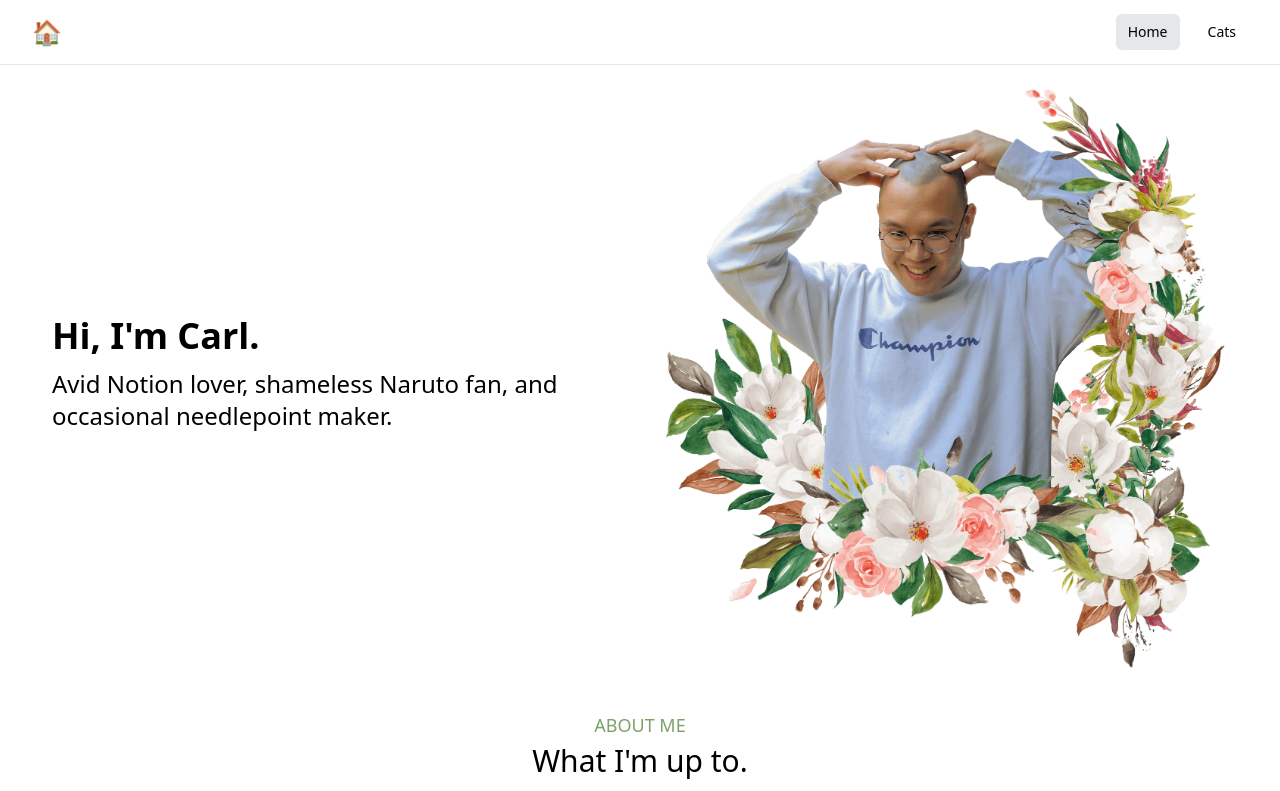
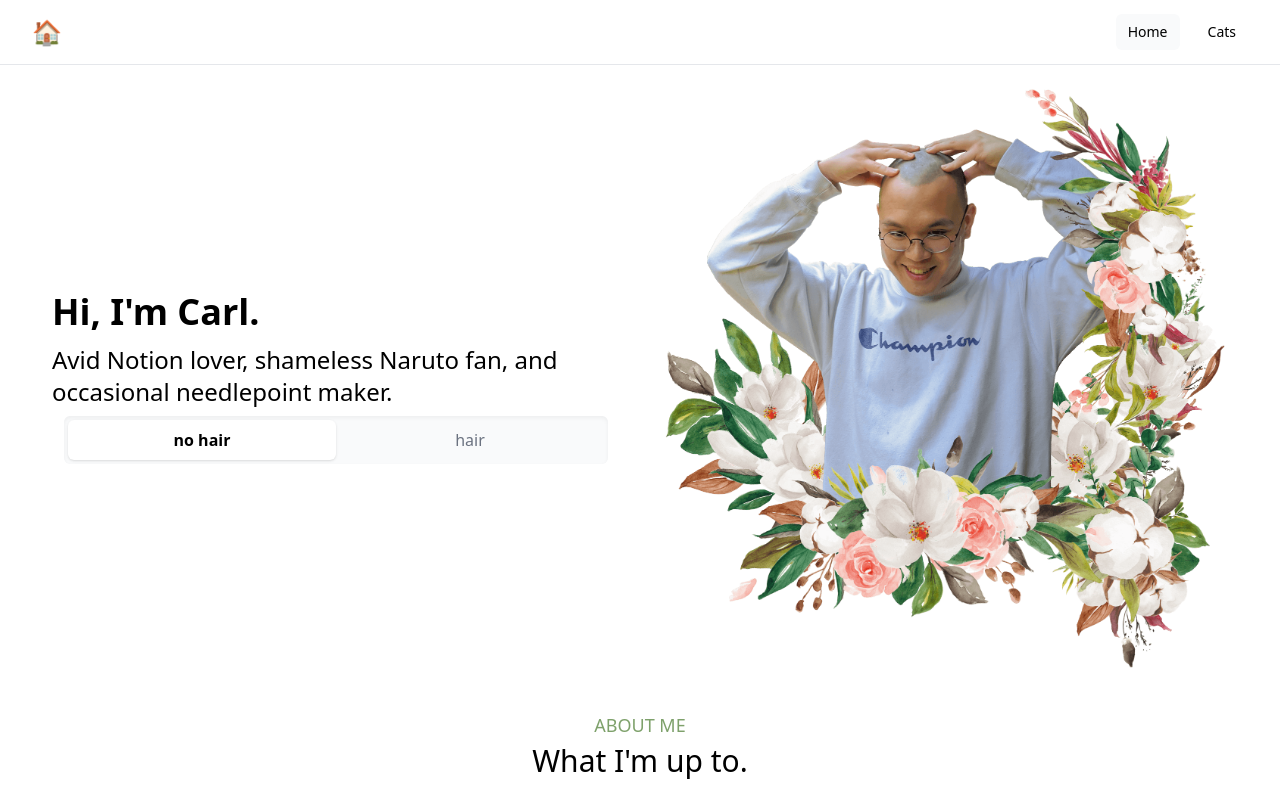
Before and after one commit to achristmascarl/carl.so, a Next.js app: page / in a window 1280 px wide. Shown: the top 791 px of the page. Built offline with nearby package versions, Linux system fonts and the light colour scheme.

Commit message:
add headless-ui, make tab and pic switcher

```diff
--- a/package.json
+++ b/package.json
@@ -8,6 +8,7 @@
     "start": "next start"
   },
   "dependencies": {
+    "@headlessui/react": "^1.4.3",
     "classnames": "^2.2.6",
     "framer-motion": "^4.1.3",
     "next": "^12.0.10",
--- a/src/components/Layout.js
+++ b/src/components/Layout.js
@@ -71,7 +71,7 @@ export default function Layout({ children, home, cats, icon }) {
               >
                 <div
                   className={c(
-                    'flex-shrink-0',
+                    'shrink-0',
                   )}
                 >
                   <text
--- a/src/components/MenuLink.js
+++ b/src/components/MenuLink.js
@@ -7,8 +7,8 @@ export default function MenuLink({ href, active, text }) {
       <a
         className={c(
           active ?
-            'bg-gray-200' :
-            'hover:bg-gray-100',
+            'bg-gray-50 font-bold' :
+            'hover:bg-gray-50',
           'text-black',
           'px-3',
           'py-2',
@@ -18,7 +18,7 @@ export default function MenuLink({ href, active, text }) {
           'focus:outline-none',
           'focus:ring-2',
           'focus:ring-offset-2',
-          'focus:ring-offset-gray-200',
+          'focus:ring-offset-gray-50',
           'focus:ring-white',
         )}
       >{text}</a>
--- a/src/pages/index.js
+++ b/src/pages/index.js
@@ -1,12 +1,26 @@
 import Head from 'next/head';
 import Layout from '../components/Layout';
 import { c } from '../utils';
+import { Tab } from '@headlessui/react';
 import { motion } from 'framer-motion';
+import { useState } from 'react';
+
 
 const pageTitle = 'Carl | Home';
 const pageIcon = '🏠';
 
+const tabStyle = (selected) => c(
+  'w-full py-2',
+  'rounded-md',
+  'focus:outline-none',
+  selected
+    ? 'bg-white shadow font-bold'
+    : 'text-gray-500 hover:bg-white/[0.5] hover:text-gray'
+);
+
 export default function Home() {
+  const [pictureIndex, setPictureIndex] = useState(0);
+
   return (
     <Layout home icon={pageIcon}>
       <Head>
@@ -68,6 +82,35 @@ export default function Home() {
               Naruto fan, and occasional
               needlepoint maker.
             </h2>
+            <Tab.Group
+              onChange={(index) => {
+                setPictureIndex(index);
+                // console.log('changed to:', index);
+                // console.log(pictureIndex);
+              }}
+            >
+              <Tab.List
+                className={c(
+                  'flex',
+                  'p-1',
+                  'bg-gray-50',
+                  'rounded-md',
+                  'mx-3',
+                  'shadow-inner'
+                )}
+              >
+                <Tab
+                  className={({ selected }) => tabStyle(selected)}
+                >
+                  no hair
+                </Tab>
+                <Tab
+                  className={({ selected }) => tabStyle(selected)}
+                >
+                  hair
+                </Tab>
+              </Tab.List>
+            </Tab.Group>
           </div>
           <div
             className={c(
@@ -98,9 +141,16 @@ export default function Home() {
             >
               <img
                 className={c(
-
+                  (pictureIndex === 1 ?
+                    'rounded-full' : ''),
                 )}
-                src="/carl-framed-floral-compressed.png"
+                src={
+                  pictureIndex === 0 ?
+                    '/carl-framed-floral-compressed.png' :
+                  pictureIndex === 1 ?
+                    '/carl-outlined-bg-min.jpg' :
+                    '/carl-framed-floral-compressed.png'
+                }
               />
             </motion.div>
           </div>
```
Also changed, not shown: public/carl-outlined-bg-min.jpg (added), 1 other file (tests, documents, lock files or other folders).
